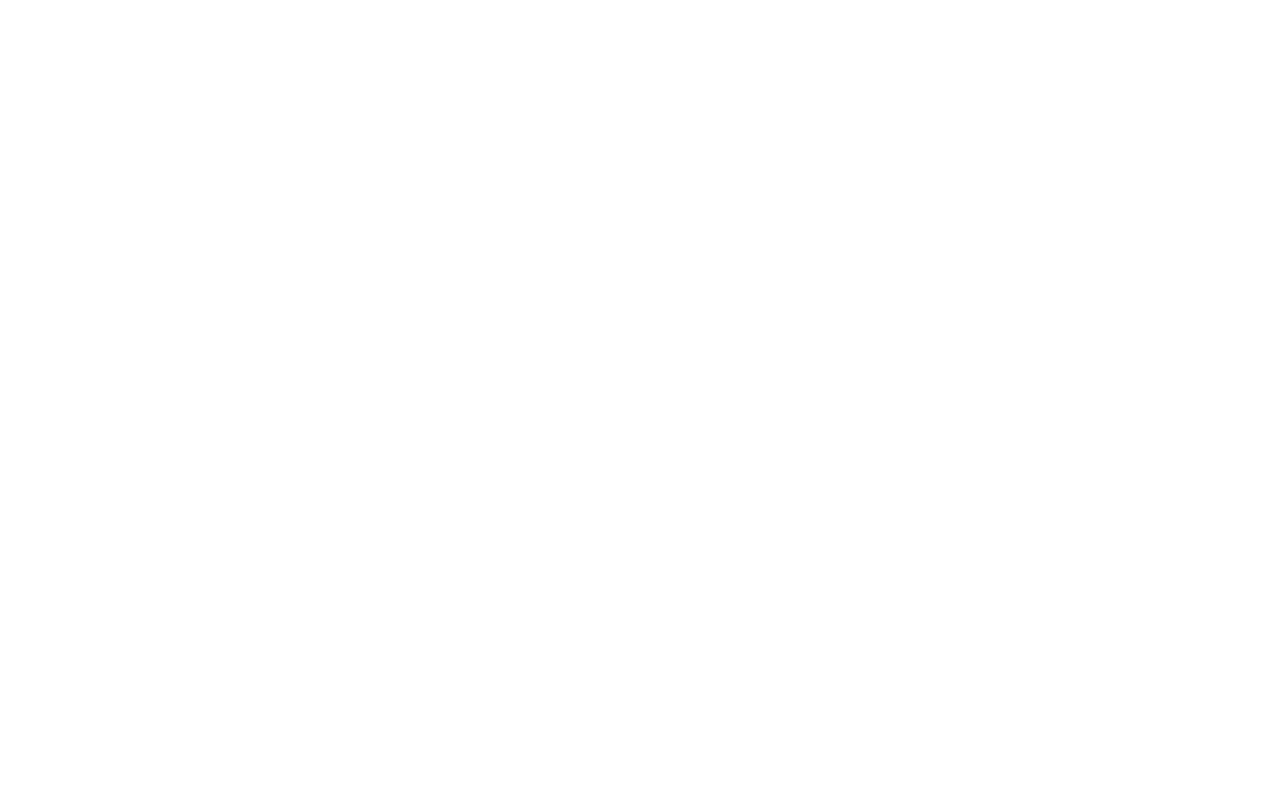
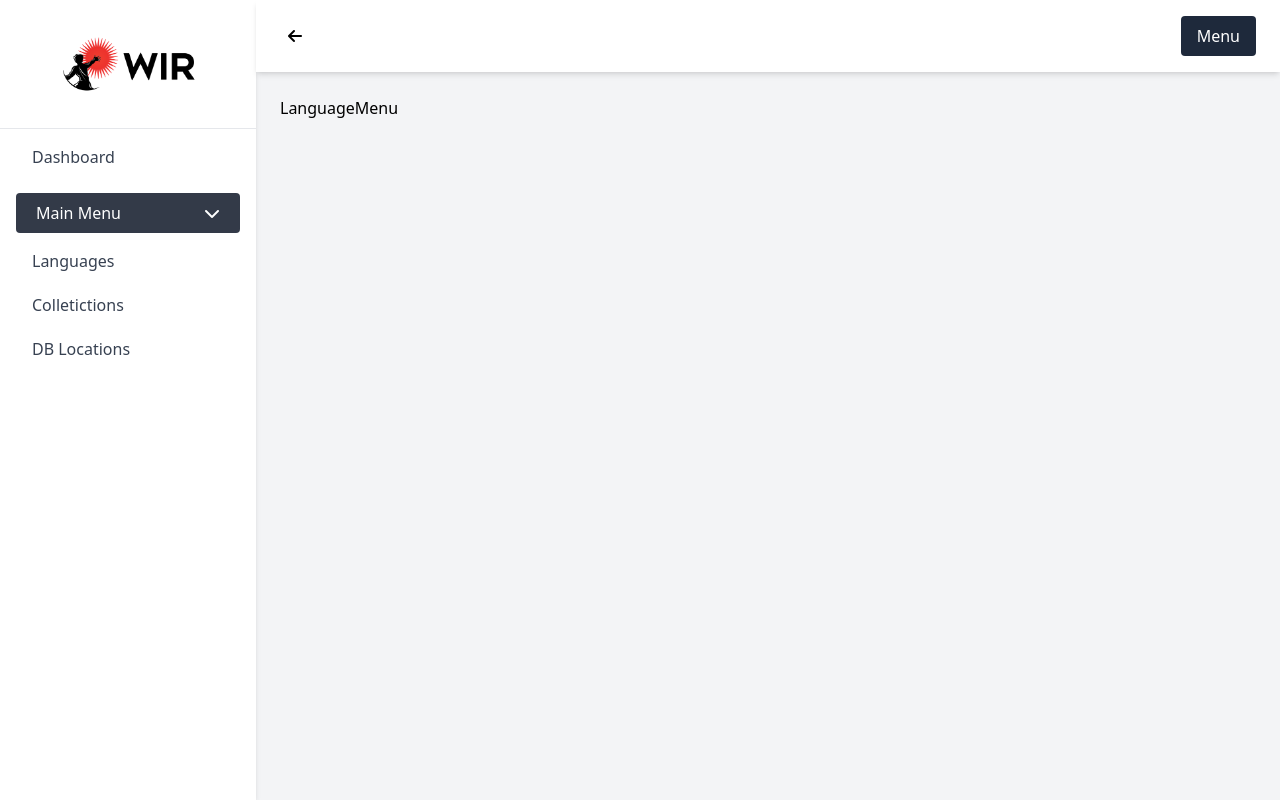
Before and after one commit to FadelYang/wir_chat, a React (Vite) app: page /dashboard/languages in a window 1280 px wide. Before the commit this address had no page. Built offline with nearby package versions, Linux system fonts and the light colour scheme.

Commit message:
feat(dashboard): add language, collection, database menu

```diff
--- a/src/App.jsx
+++ b/src/App.jsx
@@ -2,12 +2,18 @@ import { Route, Routes } from 'react-router-dom';
 import './App.css';
 import HomePage from './pages/HomePage';
 import Dashboard from './pages/cms/Dashboard';
+import LanguageMenu from './pages/cms/LanguageMenu';
+import CollectionMenu from './pages/cms/CollectionMenu';
+import DatabaseMenu from './pages/cms/DatabaseMenu';
 
 function App() {
   return (
     <Routes>
       <Route path='/' element={<HomePage />} />
       <Route path='/dashboard' element={<Dashboard />} />
+      <Route path='/dashboard/languages' element={<LanguageMenu />} />
+      <Route path='/dashboard/collections' element={<CollectionMenu />} />
+      <Route path='/dashboard/databases' element={<DatabaseMenu />} />
     </Routes>
   );
 }
--- a/src/components/templates/cms/DashboardTemplate.jsx
+++ b/src/components/templates/cms/DashboardTemplate.jsx
@@ -1,5 +1,6 @@
-import React, { useState, useEffect } from "react";
-import MainFullLogo from '../../atoms/MainFullLogo';
+import React, {useState, useEffect} from "react";
+import {Link} from "react-router-dom";
+import MainFullLogo from "../../atoms/MainFullLogo";
 
 const DashboardTemplate = ({children}) => {
   const [isProfilDropdownOpen, setIsProfilDropdownOpen] = useState(false);
@@ -16,8 +17,8 @@ const DashboardTemplate = ({children}) => {
     };
 
     handleResize();
-    window.addEventListener('resize', handleResize);
-    return () => window.removeEventListener('resize', handleResize);
+    window.addEventListener("resize", handleResize);
+    return () => window.removeEventListener("resize", handleResize);
   }, []);
 
   const toggleDropdown = () => {
@@ -49,25 +50,36 @@ const DashboardTemplate = ({children}) => {
       <div
         className={`
           w-64 bg-white shadow-md
-          ${isMobile
-            ? `fixed inset-y-0 left-0 z-30 transform transition-transform duration-300 ease-in-out ${
-                isSidebarOpen ? 'translate-x-0' : '-translate-x-full'
-              }`
-            : `relative ${!isSidebarOpen ? 'hidden' : ''}`
+          ${
+            isMobile
+              ? `fixed inset-y-0 left-0 z-30 transform transition-transform duration-300 ease-in-out ${
+                  isSidebarOpen ? "translate-x-0" : "-translate-x-full"
+                }`
+              : `relative ${!isSidebarOpen ? "hidden" : ""}`
           }
         `}
       >
         <div className="p-4 border-b">
           <div className="flex items-center justify-center h-16 md:h-24">
-          <MainFullLogo className='h-20'/>
+            <MainFullLogo className="h-20" />
           </div>
         </div>
+        <ul className="mt-2 mb-0 space-y-1 ps-0">
+          <li className="w-full">
+            <Link
+              to={`/dashboard`}
+              className="block px-8 py-2 text-gray-700 transition-colors rounded hover:bg-gray-200"
+            >
+              Dashboard
+            </Link>
+          </li>
+        </ul>
         <nav className="p-4">
           <button
             className="text-white bg-[#333A48] w-full py-2 rounded flex justify-between px-5 items-center"
             onClick={() => handleShowSidebarMenu("dashboardMenu")}
           >
-            <span>Dashboard</span>
+            <span>Main Menu</span>
             <i
               className={`fa-solid fa-chevron-up transition-transform duration-200 ${
                 openSidebarMenu === "dashboardMenu" ? "rotate-180" : "rotate-0"
@@ -77,19 +89,35 @@ const DashboardTemplate = ({children}) => {
           <div>
             <ul
               className={`mt-2 ps-0 space-y-1 transition-all duration-200 list-none ${
-                openSidebarMenu === "dashboardMenu" ? "max-h-48" : "max-h-0 overflow-hidden"
+                openSidebarMenu === "dashboardMenu"
+                  ? "max-h-48"
+                  : "max-h-0 overflow-hidden"
               }`}
             >
-              {["Languages", "Collections", "DB Locations"].map((item) => (
-                <li key={item} className='w-full'>
-                  <a
-                    href="#"
-                    className="block px-4 py-2 text-gray-700 transition-colors rounded hover:bg-gray-200"
-                  >
-                    {item}
-                  </a>
-                </li>
-              ))}
+              <li className="w-full">
+                <Link
+                  to={`/dashboard/languages`}
+                  className="block px-4 py-2 text-gray-700 transition-colors rounded hover:bg-gray-200"
+                >
+                  Languages
+                </Link>
+              </li>
+              <li className="w-full">
+                <Link
+                  to={`/dashboard/collections`}
+                  className="block px-4 py-2 text-gray-700 transition-colors rounded hover:bg-gray-200"
+                >
+                  Colletictions
+                </Link>
+              </li>
+              <li className="w-full">
+                <Link
+                  to={`/dashboard/databases`}
+                  className="block px-4 py-2 text-gray-700 transition-colors rounded hover:bg-gray-200"
+                >
+                  DB Locations
+                </Link>
+              </li>
             </ul>
           </div>
         </nav>
@@ -124,12 +152,12 @@ const DashboardTemplate = ({children}) => {
                 <ul className="py-1 list-none ps-0">
                   {["Profile", "Settings", "Logout"].map((item) => (
                     <li key={item}>
-                      <a
-                        href="#"
+                      <Link
+                        to={item}
                         className="block px-4 py-2 text-gray-700 transition-colors hover:bg-gray-200"
                       >
                         {item}
-                      </a>
+                      </Link>
                     </li>
                   ))}
                 </ul>
@@ -139,9 +167,7 @@ const DashboardTemplate = ({children}) => {
         </header>
 
         {/* Main Content Area */}
-        <main className="p-4 md:p-6">
-          {children}
-        </main>
+        <main className="p-4 md:p-6">{children}</main>
       </div>
     </div>
   );
--- /dev/null
+++ b/src/pages/cms/CollectionMenu.jsx
@@ -0,0 +1,10 @@
+import React from 'react'
+import DashboardTemplate from '../../components/templates/cms/DashboardTemplate';
+
+const CollectionMenu = () => {
+  return (
+    <DashboardTemplate>CollectionMenu</DashboardTemplate>
+  )
+}
+
+export default CollectionMenu
--- /dev/null
+++ b/src/pages/cms/DatabaseMenu.jsx
@@ -0,0 +1,10 @@
+import React from "react";
+import DashboardTemplate from '../../components/templates/cms/DashboardTemplate';
+
+const DatabaseMenu = () => {
+  return (
+    <DashboardTemplate>DatabaseMenu</DashboardTemplate>
+  );
+};
+
+export default DatabaseMenu;
--- /dev/null
+++ b/src/pages/cms/LanguageMenu.jsx
@@ -0,0 +1,10 @@
+import React from "react";
+import DashboardTemplate from '../../components/templates/cms/DashboardTemplate';
+
+const LanguageMenu = () => {
+  return (
+    <DashboardTemplate>LanguageMenu</DashboardTemplate>
+  );
+};
+
+export default LanguageMenu;
```
